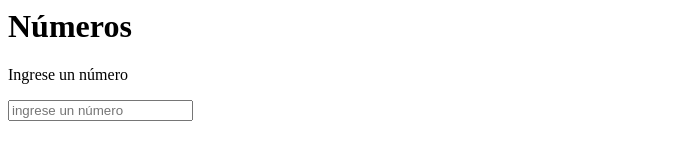
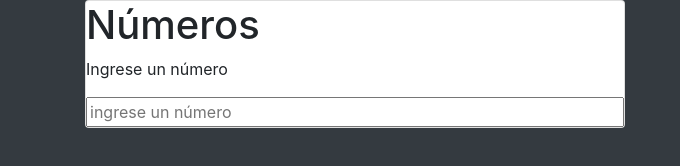
Before and after one commit to LeyaimJimenezSoftware/P1Mantenimiento, a plain HTML site: page index.html in a window 1280 px wide. Shown: the whole page, without its empty margins (0-680 px from the left). Drawn offline with nearby package versions, Linux system fonts and the light colour scheme.

Commit message:
Los estilos fueron arreglados

```diff
--- a/index.html
+++ b/index.html
@@ -1,10 +1,10 @@
 <html>
 <head>
 <title></title>
-<lnk rel="stylesheet"
+<link rel="stylesheet"
 href="https://stackpath.bootstrapcdn.com/bootstrap/4.1.3/css/bootstrap.min.css" integrity="sha384-
 MCw98/SFnGE8fJT3GXwEOngsV7Zt27NXFoaoApmYm81iuXoPkFOJwJ8ERdknLPMO"
-crossorigin="anonymous"> <meta charset="utf-8" />
+crossorigin="anonymous"> <meta charset="utf-8" /> <link rel="stylesheet" type="text/css" href="mystyle.css">
 
 
 
@@ -39,7 +39,7 @@ nescrito.addEventListener('input',obtenerResultadoAjax);
 function obtenerResultadoAjax(){
 let numero = nescrito.value;
 let xhr = new XMLHttpRequest();
-xhr.open('GET', 'http://numbersappi.com/'+numero);
+xhr.open('GET', 'https://numbersappi.com/'+numero);
 xhr.onload = function(){
 if (this.status==200 && numero != ''){
 rdiv.style.display = "block";
```
Also changed, not shown: style.css (added).
